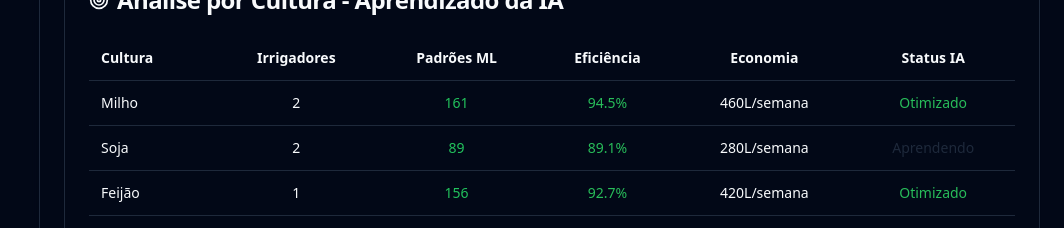
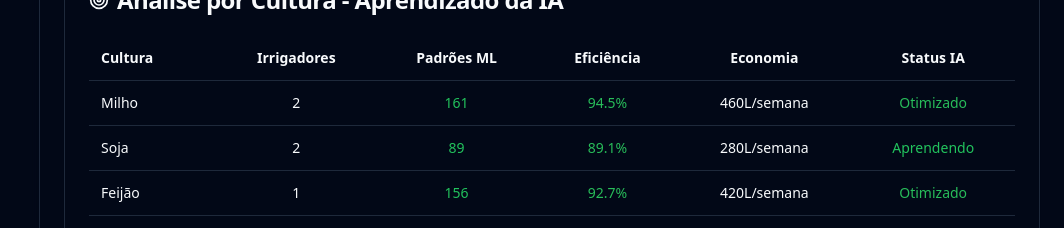
Before and after one commit to RicardoMarinho-code/Painel-de-controle-raiztech, a React (Vite) app: page /reports in a window 1280 px wide. Shown: the part 780-1008 px from the top of the page, without its empty margins (216-1280 px from the left). Built offline with nearby package versions, Linux system fonts and the light colour scheme; sample sign-in values are in the browser's storage.

Commit message:
Conclusão de #29

```diff
--- a/src/pages/Reports.tsx
+++ b/src/pages/Reports.tsx
@@ -104,7 +104,7 @@ const Reports = () => {
     switch (status) {
       case "Otimizado": return "text-success";
       case "Especialista": return "text-primary";
-      case "Aprendendo": return "text-accent";
+      case "Aprendendo": return "text-primary";
       default: return "text-muted-foreground";
     }
   };
```
